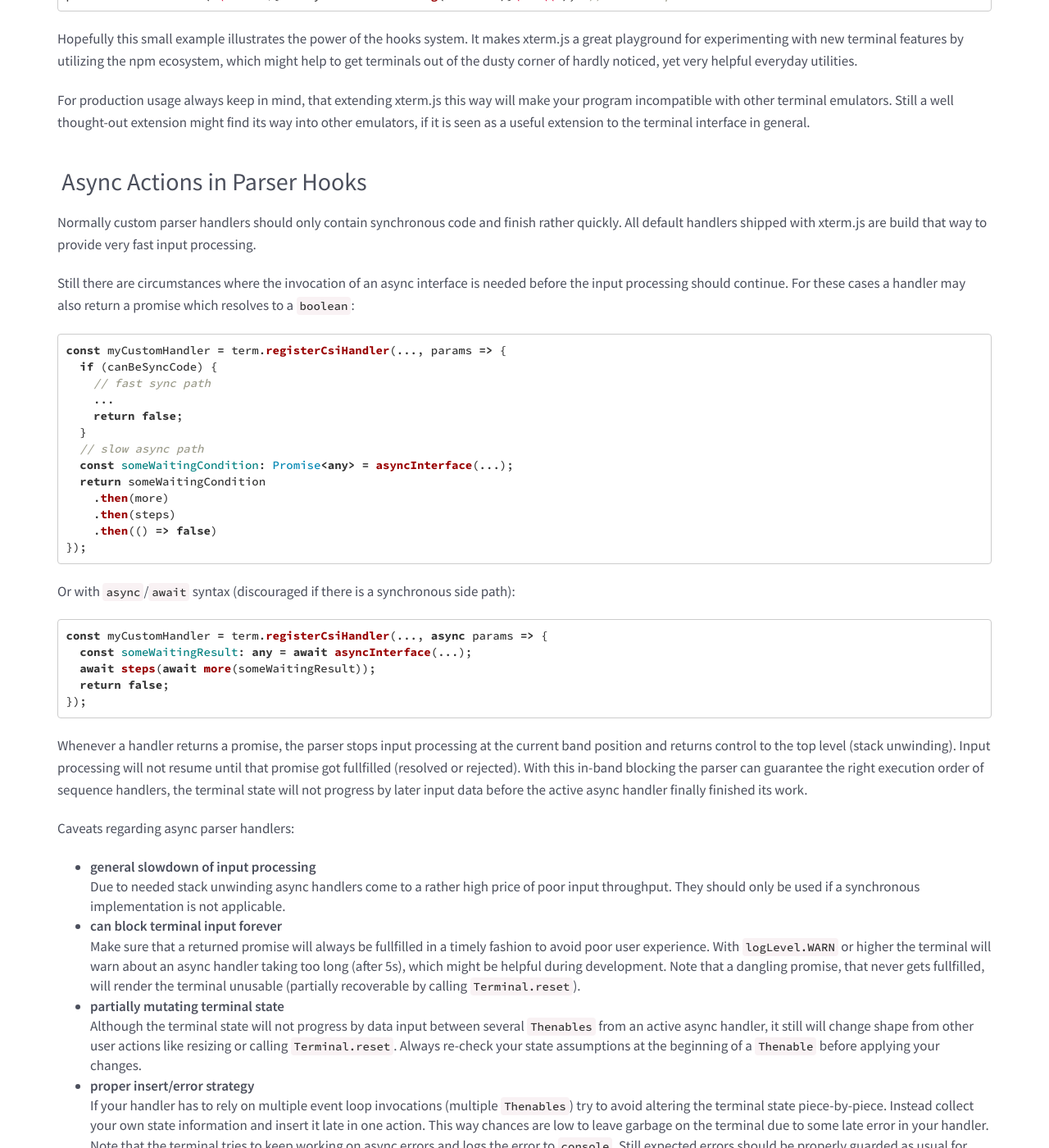
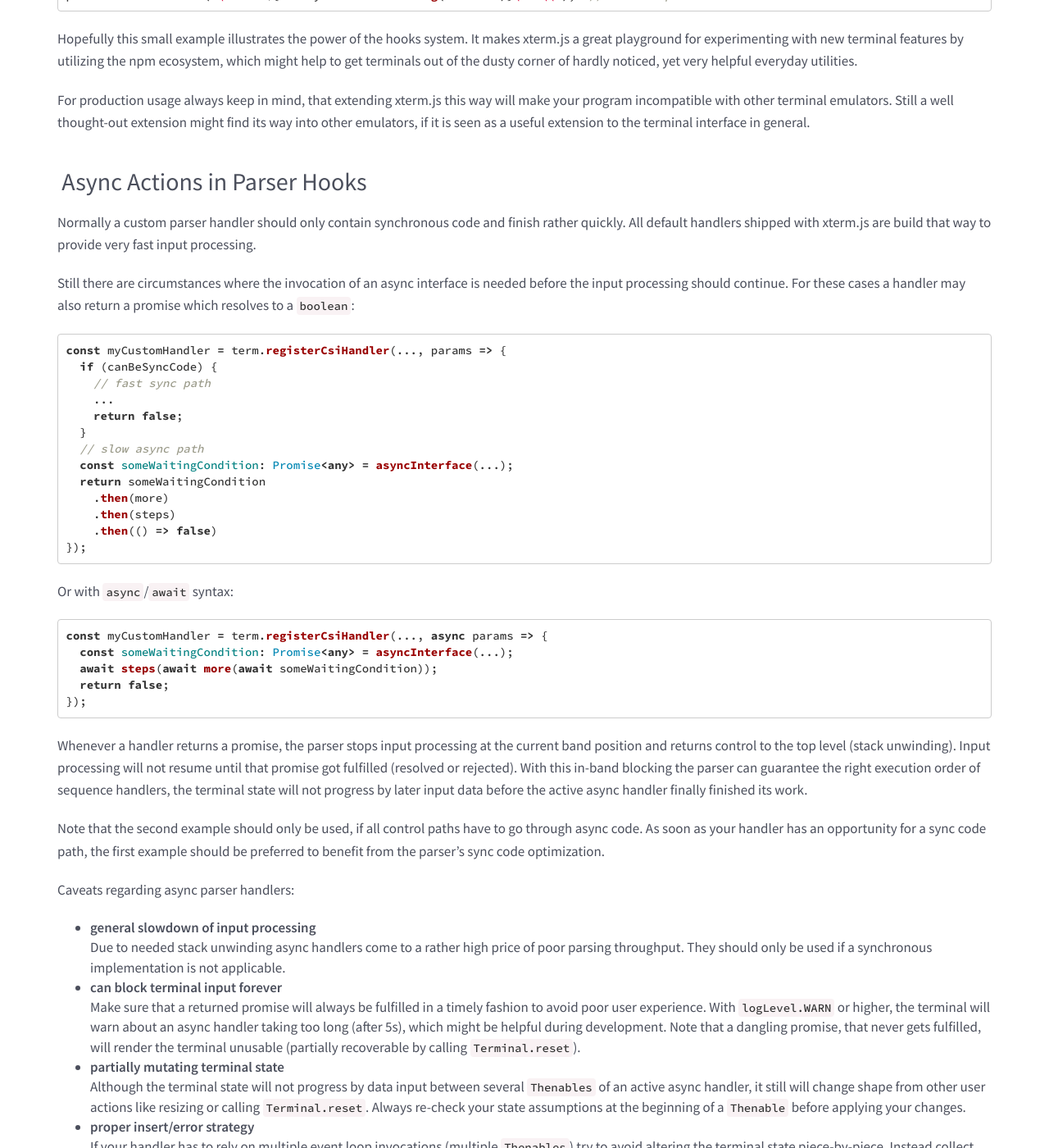
Before and after one commit to xtermjs/xtermjs.org, a Jekyll site: the page built from _docs/guides/hooks.md, in a window 1280 px wide and 1400 px high, scrolled down 5860 px. Shown: the whole window at 82% size. Built offline with Jekyll 4.4.1, drawn with Linux system fonts in a browser that asks for light colours; nearby versions of some CDN libraries; some of the changed text lies outside the part shown.

Commit message:
fix typos, note about asnc under execution contexts

````diff
--- a/_docs/guides/hooks.md
+++ b/_docs/guides/hooks.md
@@ -46,7 +46,7 @@
 
     When the parser has finished processing a single chunk, the callback given to the `write` call gets triggered to indicate that this particular chunk was finally processed and the data gets eventually discarded. So far no screen updates have happened.
 
-    **Note:** The whole parsing and state manipulation process is synchronous to a position in a chunk of data and cannot be interupted. This is important to note and limits the possibilities to postpone heavy work from within a sequence handler. If you have to do use async interfaces, keep in mind that the terminal state will have progressed by the time the async call gets executed.
+    **Note:** The whole parsing and state manipulation process is synchronous to a position in a chunk of data and should not be interupted. With some limitations it is possible to use async code in parser hooks (see [below](#async-actions-in-parser-hooks)). Also with async hooks the execution contexts are more complicated than illustrated here, yet the idea regarding the chunk position remains the same.
 
 3. Screen updates
   Step 2. is only allowed to run for a certain time. After that time it gets halted at a chunk border and the screen update happens. The renderer code will evaluate the terminal state and decide, what has to be re-drawn. It is not possible to conclude, whether or when a certain chunk of data will finally appear on the screen. Note that there is a chance under heavy data input, that a chunk will never make it to the screen, just because the terminal state has already progressed further before any screen redraw happened (slow scroll mode is not supported by xterm.js).
@@ -223,7 +223,8 @@
 
 
 ## Async Actions in Parser Hooks
-Normally custom parser handlers should only contain synchronous code and finish rather quickly. All default handlers shipped with xterm.js are build that way to provide very fast input processing.
+
+Normally a custom parser handler should only contain synchronous code and finish rather quickly. All default handlers shipped with xterm.js are build that way to provide very fast input processing.
 
 Still there are circumstances where the invocation of an async interface is needed before the input processing should continue.
 For these cases a handler may also return a promise which resolves to a `boolean`:
@@ -243,34 +244,38 @@
     .then(() => false)
 });
 ```
-Or with `async`/`await` syntax (discouraged if there is a synchronous side path):
+Or with `async`/`await` syntax:
 
 ```typescript
 const myCustomHandler = term.registerCsiHandler(..., async params => {
-  const someWaitingResult: any = await asyncInterface(...);
-  await steps(await more(someWaitingResult));
+  const someWaitingCondition: Promise<any> = asyncInterface(...);
+  await steps(await more(await someWaitingCondition));
   return false;
 });
 ```
 
 Whenever a handler returns a promise, the parser stops input processing at the current band position
 and returns control to the top level (stack unwinding). Input processing will not resume until
-that promise got fullfilled (resolved or rejected). With this in-band blocking the parser can
+that promise got fulfilled (resolved or rejected). With this in-band blocking the parser can
 guarantee the right execution order of sequence handlers, the terminal state will not progress by later
 input data before the active async handler finally finished its work.
+
+Note that the second example should only be used, if all control paths have to go through async code.
+As soon as your handler has an opportunity for a sync code path, the first example should be preferred
+to benefit from the parser's sync code optimization.
 
 
 Caveats regarding async parser handlers:
 - **general slowdown of input processing**
-  Due to needed stack unwinding async handlers come to a rather high price of poor input throughput.
+  Due to needed stack unwinding async handlers come to a rather high price of poor parsing throughput.
   They should only be used if a synchronous implementation is not applicable.
 - **can block terminal input forever**
-  Make sure that a returned promise will always be fullfilled in a timely fashion to avoid
-  poor user experience. With `logLevel.WARN` or higher the terminal will warn about an async handler
+  Make sure that a returned promise will always be fulfilled in a timely fashion to avoid
+  poor user experience. With `logLevel.WARN` or higher, the terminal will warn about an async handler
   taking too long (after 5s), which might be helpful during development. Note that a dangling promise,
-  that never gets fullfilled, will render the terminal unusable (partially recoverable by calling `Terminal.reset`).
+  that never gets fulfilled, will render the terminal unusable (partially recoverable by calling `Terminal.reset`).
 - **partially mutating terminal state**
-  Although the terminal state will not progress by data input between several `Thenables` from an active async handler,
+  Although the terminal state will not progress by data input between several `Thenables` of an active async handler,
   it still will change shape from other user actions like resizing or calling `Terminal.reset`. Always re-check
   your state assumptions at the beginning of a `Thenable` before applying your changes.
 - **proper insert/error strategy**
````
Also changed, not shown: other parts of _docs/guides/hooks.md (+1 -1 lines).
